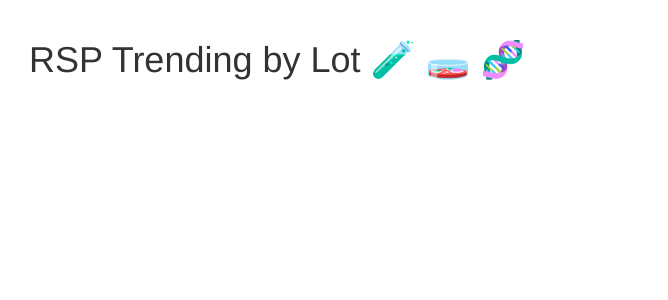
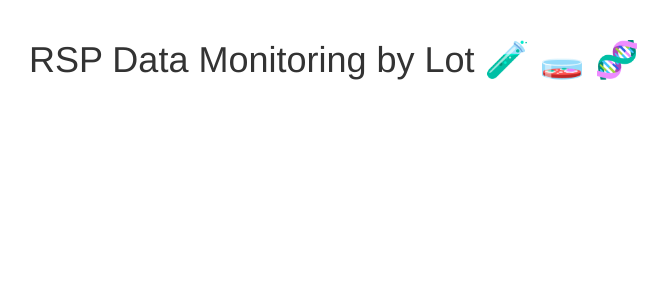
Before and after one commit to camhilker/QCSTM124, a Flask app: template app/templates/trending.html in a window 1280 px wide. Shown: the part 62-362 px from the top of the page, without its empty margins (41-709 px from the left). Run offline with Flask 2, Linux system fonts and the light colour scheme; the template is opened without the code that fills it, so the values that code supplies are empty; some libraries are stand-ins or nearby versions.

Commit message:
Update trending.html

```diff
--- a/app/templates/trending.html
+++ b/app/templates/trending.html
@@ -4,7 +4,7 @@
 <!---template for rendering tracking visualizations on 'tracking' page--->
 
 {% block app_content %}
-  <h1>RSP Trending by Lot &#x1F9EA; &#x1F9EB; &#x1F9EC;</h1>
+  <h1>RSP Data Monitoring by Lot &#x1F9EA; &#x1F9EB; &#x1F9EC;</h1>
   <div id="chart_1" class="chart"></div>
   <div id="chart_2" class="chart"></div>
 
```
